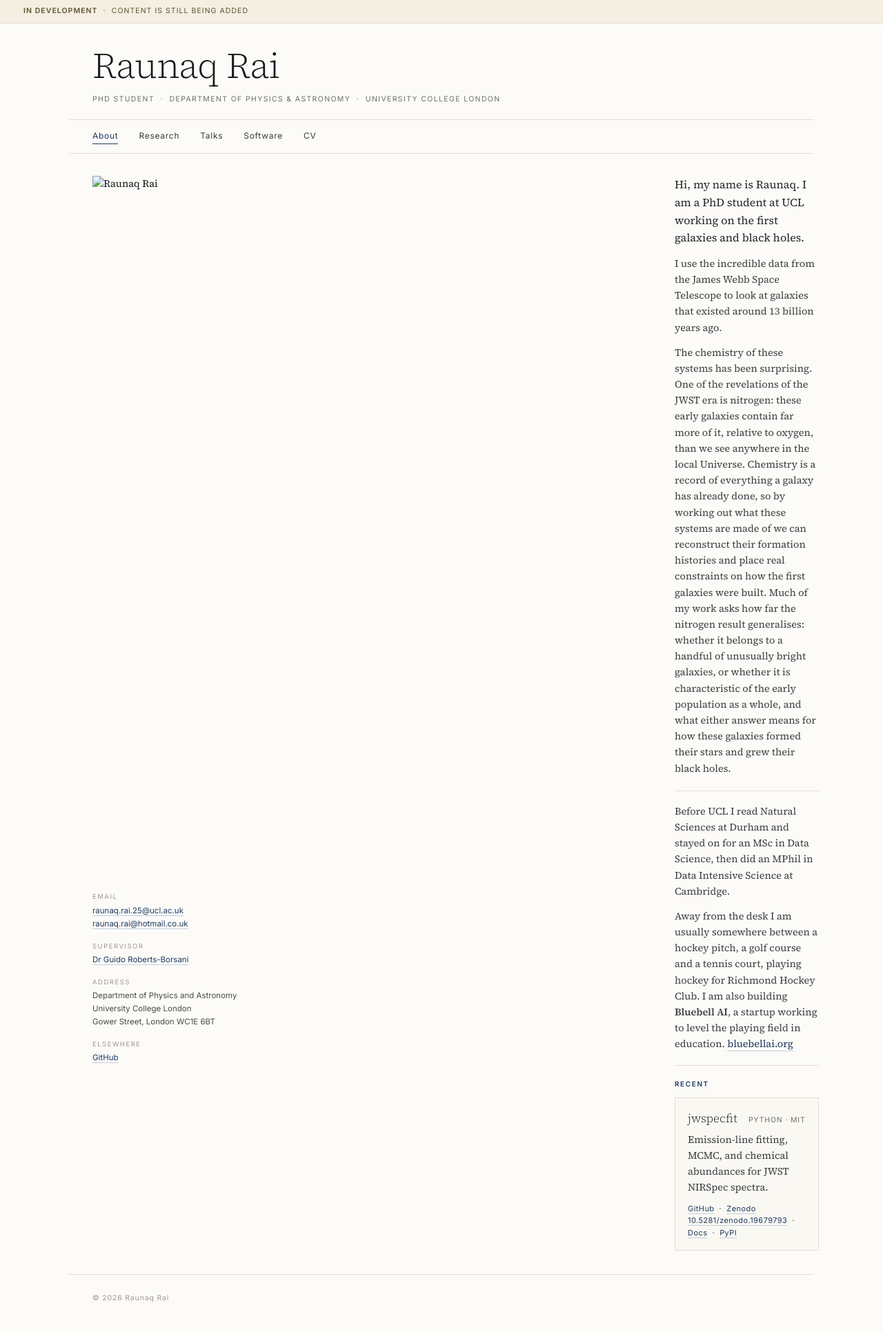
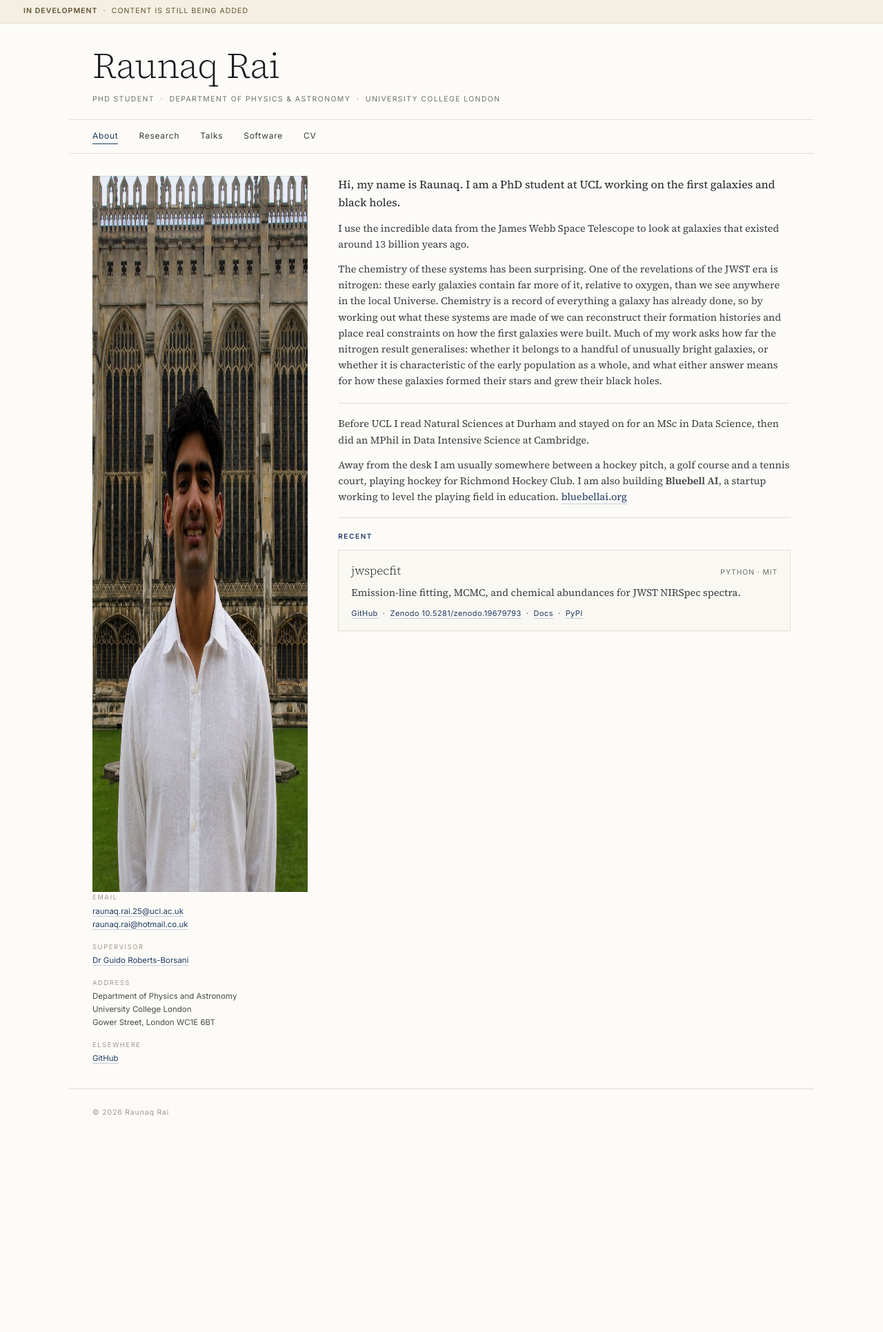
Before and after one commit to raunaq-rai/raunaq-rai.github.io, a Jekyll site: the page built from index.html, in a window 1280 px wide. Shown: the whole page at 69% size. Built offline with Jekyll 4.4.1, drawn with Linux system fonts in a browser that asks for light colours; after the commit the page ends 1662 px from its top, so only the background shows below that.

Commit message:
Add portrait images at 800px and 1600px widths
Generated JPEG portraits from camera original with --resampleWidth to set
correct display widths (800 and 1600 pixels). Updated layout dimensions
to 800×1038 to match actual aspect ratio and enable correct srcset
selection on responsive displays.

```diff
--- a/_layouts/home.html
+++ b/_layouts/home.html
@@ -16,7 +16,7 @@ layout: default
          src="/assets/img/portrait-800.jpg"
          srcset="/assets/img/portrait-800.jpg 800w, /assets/img/portrait-1600.jpg 1600w"
          sizes="(max-width: 760px) 260px, 30vw"
-         width="800" height="1037"
+         width="800" height="1038"
          alt="Raunaq Rai">
     {% include contact.html %}
   </aside>
```
Also changed, not shown: assets/img/portrait-1600.jpg (added), assets/img/portrait-800.jpg (added).
